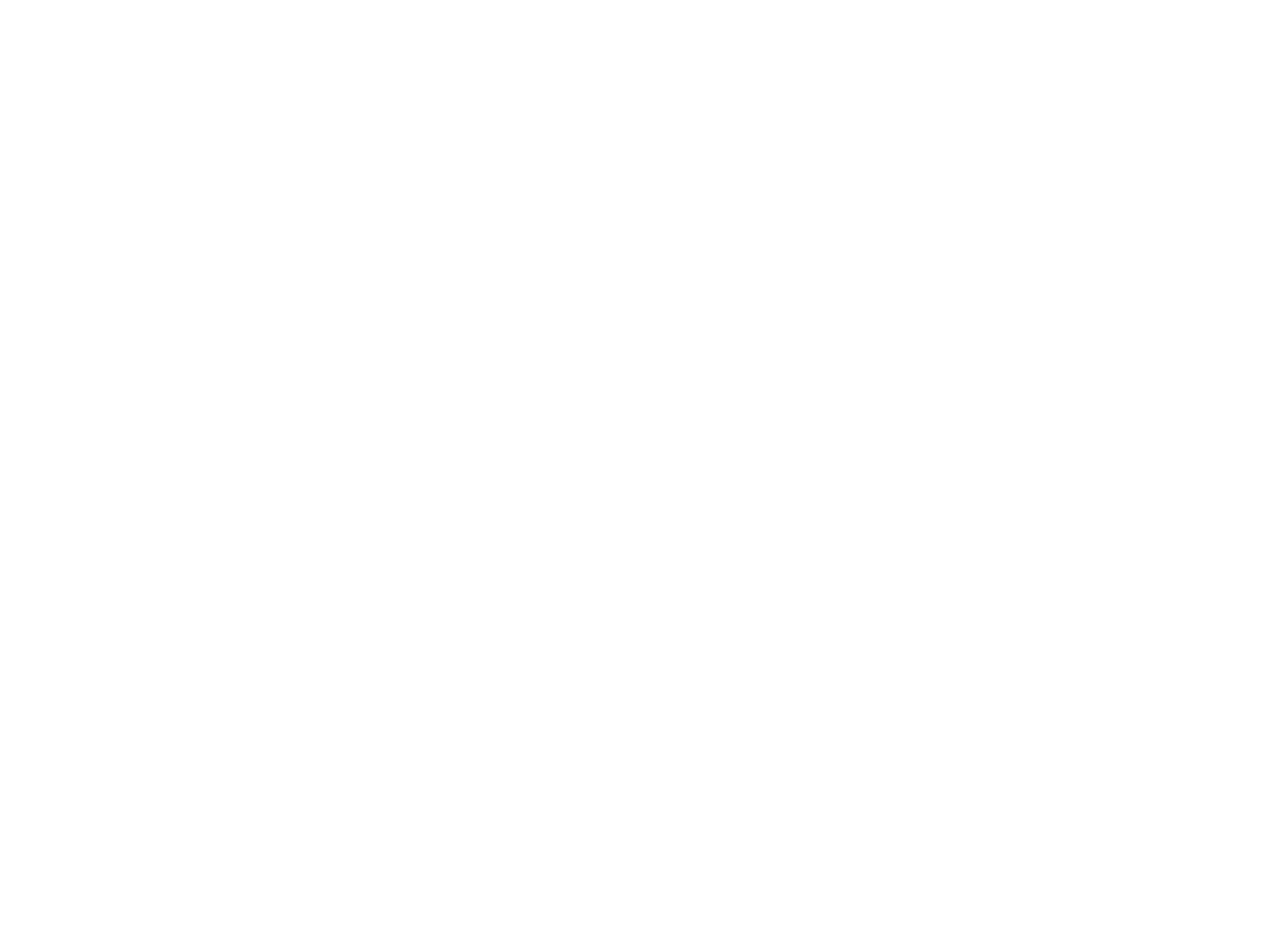
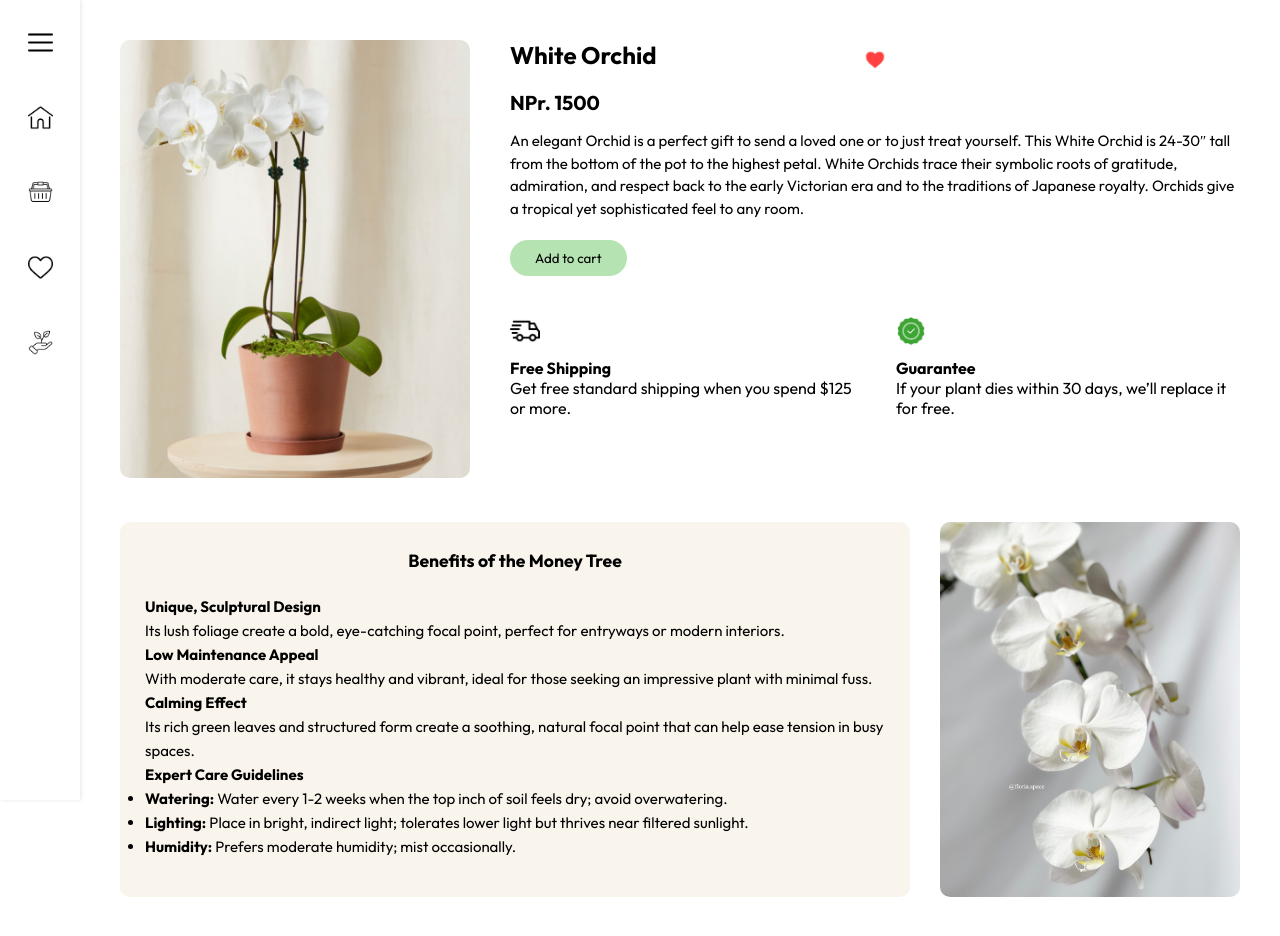
Before and after one commit to anishaii/Web-development, a React (Vite) app in the folder frontend/: page /orchid in a window 1280 px wide. Before the commit this address had no page. Before the commit the page ends 800 px from the top, so only its background shows below. Built offline with nearby package versions, Linux system fonts and the light colour scheme.

Commit message:
orchid.jsx added

```diff
--- a/frontend/src/App.jsx
+++ b/frontend/src/App.jsx
@@ -8,6 +8,7 @@
 import PlantCare from "./pages/plantCare";
 import MoneyPlant from "./pages/Detail/MoneyPlant";
 import NeonPlant  from "./pages/Detail/NeonPlant";
+import Orchid from "./pages/Detail/Orchid";
 
 const App = () => {
   const isAuthenticated = localStorage.getItem("token");
@@ -45,6 +46,7 @@
       <Route path="plantcare" element={< PlantCare/>}/>
       <Route path="moneyplant" element={< MoneyPlant/>}/>
       <Route path="neonplant" element ={< NeonPlant/>}/>
+      <Route path="orchid" element ={< Orchid/>}/>
 
 
 
--- a/frontend/src/assets/assets.js
+++ b/frontend/src/assets/assets.js
@@ -30,6 +30,7 @@
 import high_quality from './high_quality.png'
 import favorite from './favorite.png'
 import np_plant from './np_plant.jpg'
+import o_plant from './o_plant.jpg'
 
 
 
@@ -50,6 +51,6 @@
     menu,
     care,
     home,pineapple,succulents,neon,spider,orchid,palm,money_tree,money_tree,mosntera,
-    back,unpackingg,sunlight,WAtering,mtree,delivery,high_quality,favorite,np_plant
+    back,unpackingg,sunlight,WAtering,mtree,delivery,high_quality,favorite,np_plant,o_plant
 
 }
--- a/frontend/src/pages/Dashboard.jsx
+++ b/frontend/src/pages/Dashboard.jsx
@@ -39,7 +39,7 @@
       <div className="product-grid">
         <div className="product-card">
           <span className="badge">BESTSELLER</span>
-          <img src={assets.neon}/>
+          <img src={assets.neon} onClick={ () => navigation('/neonplant')}/>
           <div className="product-details">
             <span className="name">Neon Prayer Plant</span>
             <span className="price">$69 - $89</span>
@@ -48,9 +48,9 @@
 
         <div className="product-card">
           <span className="badge">BESTSELLER</span>
-          <img src={assets.orchid}/>
+          <img src={assets.orchid} onClick={ () => navigation('/orchid')}/>
           <div className="product-details">
-            <span className="name">Mini Money Tree</span>
+            <span className="name">White Orchid</span>
             <span className="price">$49</span>
           </div>
         </div>
--- a/frontend/src/pages/Detail/NeonPlant.jsx
+++ b/frontend/src/pages/Detail/NeonPlant.jsx
@@ -28,9 +28,8 @@
                         <h2>Neon Prayer Plant</h2>
                         <p className="pricep">NPr. 800</p>
                         <p className="desc">
-                          Popular for its use in Feng Shui, the Money Tree is a pet-friendly and
-                          air-purifying plant with large star-shaped leaves and a braided trunk
-                          to give your home a tropical feel.
+                         The Neon Prayer Plant has striking bright green oval leaves with a herringbone-like pattern of light yellow veining.
+                         The colorful foliage make this a perfect plant for window sills, mantles, or shelves that need a splash of color.
                         </p>
                         <button className="add-to-cart">Add to cart</button>
 
--- /dev/null
+++ b/frontend/src/pages/Detail/Orchid.jsx
@@ -0,0 +1,84 @@
+import React from 'react'
+import { assets } from '../../assets/assets'
+import { useNavigate } from 'react-router-dom'
+
+const Orchid = () => {
+    const Navigate = useNavigate()
+  return (
+    <div>
+      <div className="money-container">
+
+                      <aside className="bar">
+                          <img src={assets.menu} />
+                          <img src={assets.home} onClick={() => Navigate('/dashboard')}/>
+                          <img src={assets.basket} />
+                          <img src={assets.heart} />
+                          <img src={assets.care} />
+                        </aside>
+
+                        <div className="money-content">
+
+                  <div className="money-top">
+                    <div className="image-wrapper">
+                      <img src={assets.orchid} className="money-img" />
+                      <img src={assets.favorite} className="heart-icon" alt="Heart Icon" />
+                    </div>
+
+                    <div className="money-details">
+                      <h2>White Orchid</h2>
+                      <p className="pricep">NPr. 1500</p>
+                      <p className="desc">
+                        An elegant Orchid is a perfect gift to send a loved one or to just treat yourself.
+                        This White Orchid is 24-30″ tall from the bottom of the pot to the highest petal.
+                         White Orchids trace their symbolic roots of gratitude, admiration,
+                         and respect back to the early Victorian era and to the traditions of Japanese royalty.
+                        Orchids give a tropical yet sophisticated feel to any room.
+                      </p>
+                      <button className="add-to-cart">Add to cart</button>
+
+                      <div className="info-section">
+                        <div>
+                          <img src={assets.delivery}  />
+                          <p><strong>Free Shipping</strong><br />Get free standard shipping when you spend $125 or more.</p>
+                        </div>
+                        <div>
+                          <img src={assets.high_quality}  />
+                          <p><strong>Guarantee</strong><br />If your plant dies within 30 days, we’ll replace it for free.</p>
+                        </div>
+                      </div>
+                    </div>
+                  </div>
+
+                  <div className="money-bottom">
+                    <div className="benefits">
+                      <h3>Benefits of the Money Tree</h3>
+                      <p><strong>Unique, Sculptural Design</strong><br />
+                        Its lush foliage create a bold, eye-catching focal point, perfect for entryways or modern interiors.</p>
+
+                      <p><strong>Low Maintenance Appeal</strong><br />
+                        With moderate care, it stays healthy and vibrant, ideal for those seeking an impressive plant with minimal fuss.</p>
+
+                      <p><strong>Calming Effect</strong><br />
+                        Its rich green leaves and structured form create a soothing, natural focal point that can help ease tension in busy spaces.</p>
+
+                      <h4>Expert Care Guidelines</h4>
+                      <ul>
+                        <li><strong>Watering:</strong> Water every 1-2 weeks when the top inch of soil feels dry; avoid overwatering.</li>
+                        <li><strong>Lighting:</strong> Place in bright, indirect light; tolerates lower light but thrives near filtered sunlight.</li>
+                        <li><strong>Humidity:</strong> Prefers moderate humidity; mist occasionally.</li>
+                      </ul>
+                    </div>
+
+                    <img src={assets.o_plant}  className="bottom-img" />
+                  </div>
+
+                </div>
+
+
+
+            </div>
+    </div>
+  )
+}
+
+export default Orchid
```
Also changed, not shown: frontend/src/assets/o_plant.jpg (added).
